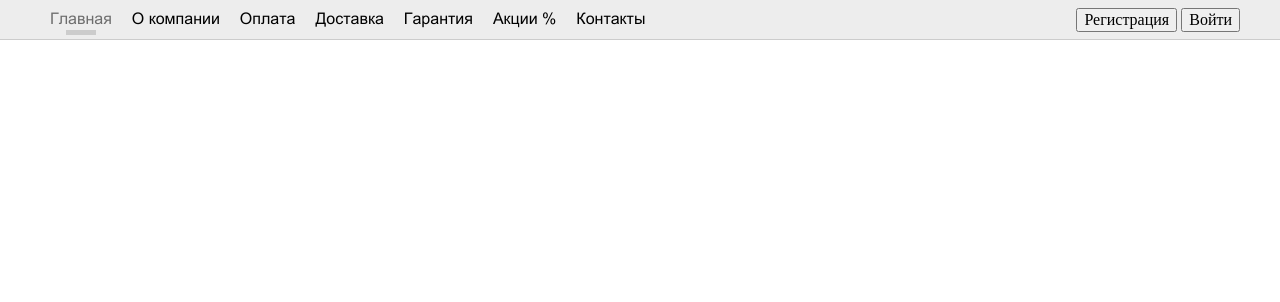
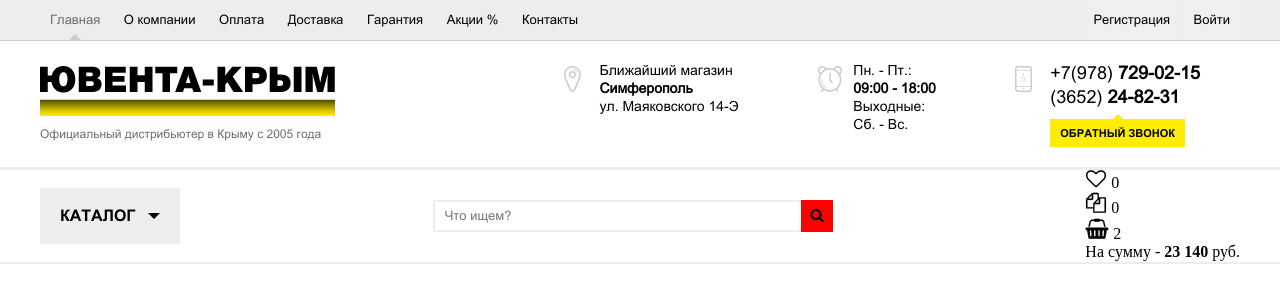
Before and after one commit to oJohnRock/testKarcher-Template, a website: page index.html in a window 1280 px wide. Drawn offline with nearby package versions, Linux system fonts and the light colour scheme; files whose address does not match are found by name.

Commit message:
Разметил и стилизовал header

```diff
--- a/css/fonts.css
+++ b/css/fonts.css
@@ -1,11 +1,11 @@
 @font-face {
     font-family: 'ArialMT';
-    src: url('ArialCyrMT.eot');
-    src: url('ArialCyrMT.eot?#iefix') format('embedded-opentype'),
-        url('ArialCyrMT.woff2') format('woff2'),
-        url('ArialCyrMT.woff') format('woff'),
-        url('ArialCyrMT.ttf') format('truetype'),
-        url('ArialCyrMT.svg#ArialCyrMT') format('svg');
+    src: url('../fonts/ArialCyrMT.eot');
+    src: url('../fonts/ArialCyrMT.eot?#iefix') format('embedded-opentype'),
+        url('../fonts/ArialCyrMT.woff2') format('woff2'),
+        url('../fonts/ArialCyrMT.woff') format('woff'),
+        url('../fonts/ArialCyrMT.ttf') format('truetype'),
+        url('../fonts/ArialCyrMT.svg#ArialCyrMT') format('svg');
     font-weight: normal;
     font-style: normal;
     font-display: swap;
@@ -13,12 +13,12 @@
 
 @font-face {
     font-family: 'ArialMTBold';
-    src: url('ArialCyrMT-Bold.eot');
-    src: url('ArialCyrMT-Bold.eot?#iefix') format('embedded-opentype'),
-        url('ArialCyrMT-Bold.woff2') format('woff2'),
-        url('ArialCyrMT-Bold.woff') format('woff'),
-        url('ArialCyrMT-Bold.ttf') format('truetype'),
-        url('ArialCyrMT-Bold.svg#ArialCyrMT-Bold') format('svg');
+    src: url('../fonts/ArialCyrMT-Bold.eot');
+    src: url('../fonts/ArialCyrMT-Bold.eot?#iefix') format('embedded-opentype'),
+        url('../fonts/ArialCyrMT-Bold.woff2') format('woff2'),
+        url('../fonts/ArialCyrMT-Bold.woff') format('woff'),
+        url('../fonts/ArialCyrMT-Bold.ttf') format('truetype'),
+        url('../fonts/ArialCyrMT-Bold.svg#ArialCyrMT-Bold') format('svg');
     font-weight: bold;
     font-style: normal;
     font-display: swap;
@@ -26,12 +26,12 @@
 
 @font-face {
     font-family: 'ArialBlack';
-    src: url('Arial-Black.eot');
-    src: url('Arial-Black.eot?#iefix') format('embedded-opentype'),
-        url('Arial-Black.woff2') format('woff2'),
-        url('Arial-Black.woff') format('woff'),
-        url('Arial-Black.ttf') format('truetype'),
-        url('Arial-Black.svg#Arial-Black') format('svg');
+    src: url('../fonts/Arial-Black.eot');
+    src: url('../fonts/Arial-Black.eot?#iefix') format('embedded-opentype'),
+        url('../fonts/Arial-Black.woff2') format('woff2'),
+        url('../fonts/Arial-Black.woff') format('woff'),
+        url('../fonts/Arial-Black.ttf') format('truetype'),
+        url('../fonts/Arial-Black.svg#Arial-Black') format('svg');
     font-weight: 900;
     font-style: normal;
     font-display: swap;
--- a/index.html
+++ b/index.html
@@ -6,6 +6,7 @@
 	<link rel="stylesheet" href="css/normalize.css">
 	<link rel="stylesheet" href="https://cdnjs.cloudflare.com/ajax/libs/animate.css/4.0.0/animate.min.css"/>
 	<link rel="stylesheet" href="css/style.min.css">
+	<script src="https://kit.fontawesome.com/342d77aec5.js" crossorigin="anonymous"></script>
 </head>
 <body>
 
@@ -13,15 +14,15 @@
 
 		<nav class="header-nav">
 			<div class="container">
-				<div class="header-nav-wrapper">
+				<div class="header-nav-inner">
 					<div class="nav-bar">
-						<a href="#" class="nav-bar__nav-link nav-bar__nav-link_active">Главная</a></li>
-						<a href="#" class="nav-bar__nav-link">О компании</a></li>
-						<a href="#" class="nav-bar__nav-link">Оплата</a></li>
-						<a href="#" class="nav-bar__nav-link">Доставка</a></li>
-						<a href="#" class="nav-bar__nav-link">Гарантия</a></li>
-						<a href="#" class="nav-bar__nav-link">Акции %</a></li>
-						<a href="#" class="nav-bar__nav-link">Контакты</a></li>
+						<a href="#" class="nav-bar__nav-link nav-bar__nav-link_active">Главная</a>
+						<a href="#" class="nav-bar__nav-link">О компании</a>
+						<a href="#" class="nav-bar__nav-link">Оплата</a>
+						<a href="#" class="nav-bar__nav-link">Доставка</a>
+						<a href="#" class="nav-bar__nav-link">Гарантия</a>
+						<a href="#" class="nav-bar__nav-link">Акции %</a>
+						<a href="#" class="nav-bar__nav-link">Контакты</a>
 					</div>
 					<div class="header-nav__login-bar login-bar">
 						<button class="login-bar__btn-reg">Регистрация</button>
@@ -31,6 +32,67 @@
 			</div>
 		</nav>
 
+		<div class="header-about">
+			<div class="container">
+
+				<div class="header-about__wrapper">
+					<div class="header-about__logo-wrap">
+						<img src="img/header/logo.png" alt="logo" class="header-about__logo">
+						<p class="header-about__logo-text">Официальный дистрибьютер в Крыму с 2005 года</p>
+					</div>
+					<p class="header-about__address">
+						<img src="img/header/marker.png" alt="address" class="header-about__icon">
+						Ближайший магазин<br/>
+						<strong>Симферополь</strong><br/>
+						ул. Маяковского 14-Э
+					</p>
+					<p class="header-about__work-time">
+						<img src="img/header/alarm.png" alt="time" class="header-about__icon">
+						Пн. - Пт.:<br/>
+						<b>09:00 - 18:00</b><br/>
+						Выходные:<br/>
+						Сб. - Вс.
+					</p>
+					<div class="header-about__phone-wrap">
+						<img src="img/header/phone.png" alt="phone" class="header-about__icon">
+						<a href="tel:+79787290215" class="header-about__phone">+7(978) <b>729-02-15</b></a>
+						<a href="tel:+73652248231" class="header-about__phone">(3652) <b>24-82-31</b></a>
+						<button class="header-about__call-btn">обратный звонок</button>
+					</div>
+				</div>
+
+			</div>
+		</div>
+
+		<div class="header-tools">
+			<div class="container">
+
+				<div class="header-tools__wrapper">
+					<button class="header-tools__menu-btn">Каталог</button>
+					<form class="header-tools__search-form search-form">
+						<input class="search-form__text-field" type="text" placeholder="Что ищем?">
+						<button class="search-form__btn" type="submit"></button>
+					</form>
+					<div class="header-tools__user-instruments">
+						<div class="header-tools__wish-list">
+							<img src="img/header/heart.png" alt="wish list">
+							<span>0</span>
+						</div>
+						<div class="header-tools__bookmarks">
+							<img src="img/header/files.png" alt="bookmarks">
+							<span>0</span>
+						</div>
+						<div class="header-tools__shopping-cart">
+							<img src="img/header/shopping-basket.png" alt="shopping cart">
+							<span>2</span>
+						</div>
+						<p class="header-tools__payment-summ">На сумму - <b>23 140</b> руб.</p>
+					</div>
+				</div>
+
+			</div>
+		</div>
+
 	</header>
 
 </body>
--- a/scss/style.scss
+++ b/scss/style.scss
@@ -25,8 +25,6 @@ $gray: 			 #ccc;				//серый
 $dark-gray:  #6e6e6e;			//темно-серый
 $yellow: 		 #ffec00;			//желтый
 
-
-
 $color-3: #b612ad;
 $color-4: #4b8969;
 $color-5: #bcb996;
@@ -43,6 +41,8 @@ $color-8: #f8f8f8;
 *:before,
 *:after {
 	box-sizing: border-box;
+	padding: 0;
+	margin: 0;
 }
 a {
 	text-decoration: none;
@@ -50,62 +50,223 @@ a {
 }
 
 
-/* Header */
+/* Хедер */
+/* Навигация */
 .main-header {
 	width: 100%;
 
 	.header-nav {
+		@extend %ArialMT;
+		font-size: 13px;
+		line-height: 16px;
 		width: 100%;
-		max-height: 40px;
+		min-height: 40px;
 		background-color: $light-gray;
 		border-bottom: 1px solid $gray;
 
-		&-wrapper {
+		&-inner {
 			display: flex;
 			justify-content: space-between;
 			align-items: center;
 		}
-	}
 
 		.nav-bar {
-		display: flex;
-		justify-content: space-between;
 			list-style-type: none;
 
 			&__nav-link {
-			@extend %ArialMT;
 				display: inline-block;
-			padding: 10px;
+				padding: 12px 10px;
 				height: 40px;
-			vertical-align: middle;
+
+				&:hover:not(.nav-bar__nav-link_active) {
+					background-color: #fff;
+				}
 
 				&_active {
 					position: relative;
 					color: $dark-gray;
 
-				&:before {
+					&:before,
+					&:after {
 						position: absolute;
 						display: block;
 						content: "";
-					bottom: 5px;
-					width: 15px;
-					height: 5px;
-					background-color: $gray;
+						border: 3px solid transparent;
+						border-bottom: 3px solid $gray;
+						bottom: 0px;
+					}
+
+					&:before {
+						border-left: 3px solid $gray;
+						left: 50%;
+					}
+
+					&:after {
+						border-right: 3px solid $gray;
 						right: 50%;
+					}
+				}
+			}
+		}
 
+		.login-bar {
+			&__btn-reg, &__btn-login {
+				border: none;
+				padding: 0 10px;
+				height: 40px;
+
+				&:hover {
+					background-color: #fff;
 				}
+			}
+		}
+	}
+
+	.header-about {
+		@extend %ArialMT;
+		font-size: 14px;
+		line-height: 18px;
+		padding-top: 20px;
+
+		&__wrapper {
+			display: flex;
+			justify-content: space-between;
+			padding-right: 40px;
+			margin-bottom: 20px;
+		}
+
+		&__logo-wrap {
+			margin-right: 150px;
+		}
+
+		&__logo {
+			padding-top: 5px;
+		}
+
+		&__logo-text {
+			@extend %ArialMT;
+			font-size: 12px;
+			line-height: 18px;
+			color: $dark-gray;
+			padding-top: 5px;
+		}
+
+		&__address,
+		&__work-time,
+		&__phone-wrap {
+			position: relative;
+		}
+
+		&__icon {
+			position: absolute;
+			color: $gray;
+			top: 5px;
+			left: -35px;
+		}
+
+		&__phone {
+			display: block;
+			font-size: 18px;
+			line-height: 24px;
+		}
+
+		&__call-btn {
+			position: relative;
+			display: block;
+			@extend %ArialMTBold;
+			font-size: 11px;
+			line-height: 18px;
+			text-transform: uppercase;
+			padding: 5px 10px;
+			margin-top: 10px;
+			background-color: $yellow;
+			border: none;
+
+			&:before,
+			&:after {
+				position: absolute;
+				display: block;
+				content: "";
+				border: 3px solid transparent;
+				border-bottom: 3px solid $yellow;
+				top: -5px;
+			}
+
+			&:before {
+				border-left: 3px solid $yellow;
+				left: 50%;
+			}
+
+			&:after {
+				border-right: 3px solid $yellow;
+				right: 50%;
+			}
+		}
+	}
+
+	.header-tools {
+		width: 100%;
+		border-top: 3px solid $light-gray;
+		border-bottom: 2px solid $light-gray;
+
+		&__wrapper {
+			display: flex;
+			justify-content: space-between;
+			align-items: center;
+		}
+
+		&__menu-btn {
+			position: relative;
+			@extend %ArialMTBold;
+			font-size: 16px;
+			line-height: 24px;
+			text-transform: uppercase;
+			text-align: left;
+			width: 140px;
+			height: 100%;
+			padding: 16px 20px;
+			background-color: $light-gray;
+			border: none;
 
 			&:after {
 				position: absolute;
 				display: block;
 				content: "";
-					bottom: 5px;
-					width: 15px;
-					height: 5px;
-					background-color: $gray;
-					left: 50%;
+				right: 20px;
+				top: 25px;
+				border: 6px solid transparent;
+				border-top: 6px solid #000;
+			}
+		}
+
+		.search-form {
+			position: relative;
+			width: 400px;
+
+			&__text-field {
+				@extend %ArialMT;
+				font-size: 13px;
+				color: #c4c4c4;
+				width: 100%;
+				height: 32px;
+				border: 2px solid $light-gray;
+				padding: 10px;
+			}
+
+			&__btn {
+				position: absolute;
+				top: 0;
+				right: 0;
+				width: 32px;
+				height: 32px;
+				border: none;
+				background: url(../img/header/search.png) no-repeat;
+				background-position: center center;
+				background-color: red;
+				cursor: pointer;
+
+				&:
 			}
 		}
 	}
 }
-}
```
Also changed, not shown: css/all.min.css (added), css/style.min.css, img/header/alarm.png (added), img/header/files.png (added), img/header/heart.png (added), img/header/logo.png (added), img/header/marker.png (added), img/header/phone.png (added), img/header/search.png (added), img/header/shopping-basket.png (added), 1 other file. Lines whose indentation alone changed are shown as unchanged.
